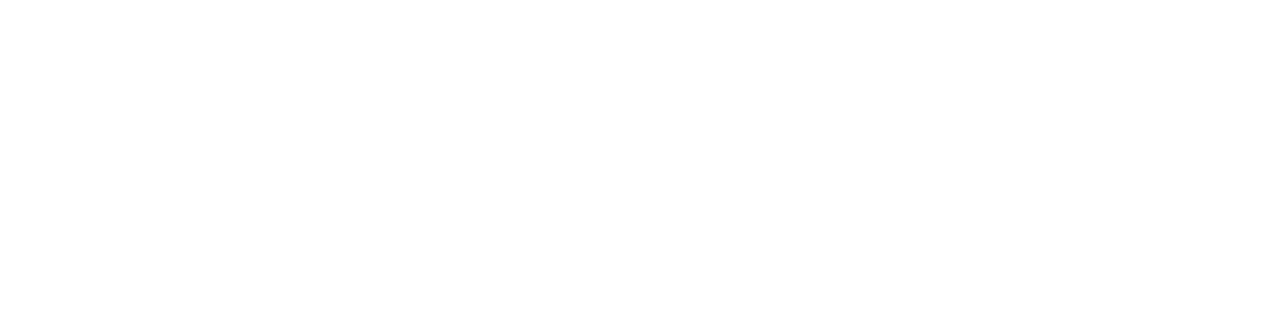
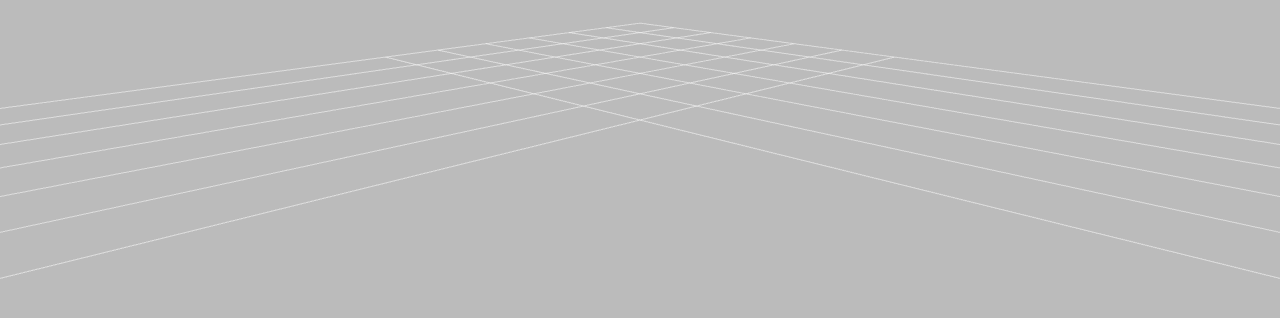
Before and after one commit to jchangz/3dp-kbd-test, a plain HTML site: page examples/instanced-mesh.html in a window 1280 px wide. Drawn offline with nearby package versions, Linux system fonts and the light colour scheme.

Commit message:
[feat]: setup scene environment

```diff
--- a/examples/instanced-mesh.html
+++ b/examples/instanced-mesh.html
@@ -19,9 +19,66 @@
         </script>
 
         <script type="module">
-
             import * as THREE from 'three';
 
+            import { DRACOLoader } from 'three/addons/loaders/DRACOLoader.js';
+            import { GLTFLoader } from 'three/addons/loaders/GLTFLoader.js';
+            import { OrbitControls } from 'three/addons/controls/OrbitControls.js';
+            import { RoomEnvironment } from 'three/addons/environments/RoomEnvironment.js';
+
+            let camera, scene, renderer, controls;
+
+            init();
+            animate();
+
+            function init() {
+                renderer = new THREE.WebGLRenderer({ antialias: true });
+                renderer.setPixelRatio(window.devicePixelRatio);
+                renderer.setSize(window.innerWidth, window.innerHeight);
+                document.body.appendChild(renderer.domElement);
+
+                camera = new THREE.PerspectiveCamera(60, window.innerWidth / window.innerHeight, 0.1, 100);
+                camera.position.set(1, 1, 1);
+
+                const environment = new RoomEnvironment(renderer);
+                const pmremGenerator = new THREE.PMREMGenerator(renderer);
+
+                scene = new THREE.Scene();
+                scene.background = new THREE.Color(0xbbbbbb);
+                scene.environment = pmremGenerator.fromScene(environment).texture;
+                environment.dispose();
+
+                const grid = new THREE.GridHelper(10, 20, 0xffffff, 0xffffff);
+                grid.material.opacity = 0.5;
+                grid.material.depthWrite = false;
+                grid.material.transparent = true;
+                scene.add(grid);
+
+                controls = new OrbitControls(camera, renderer.domElement);
+                controls.minDistance = 1;
+                controls.maxDistance = 10;
+
+                const manager = new THREE.LoadingManager();
+                const dracoLoader = new DRACOLoader(manager);
+                dracoLoader.setDecoderPath('https://www.gstatic.com/draco/versioned/decoders/1.5.7/');
+                const loader = new GLTFLoader(manager).setDRACOLoader(dracoLoader);
+
+                window.addEventListener('resize', onWindowResize);
+            }
+
+            function onWindowResize() {
+                renderer.setSize(window.innerWidth, window.innerHeight);
+
+                camera.aspect = window.innerWidth / window.innerHeight;
+                camera.updateProjectionMatrix();
+            }
+
+            function animate() {
+                controls.update();
+                renderer.render(scene, camera);
+
+                requestAnimationFrame(animate);
+            }
         </script>
     </body>
 </html>
```
Also changed, not shown: examples/quaternion.html (+58 -1 lines).
